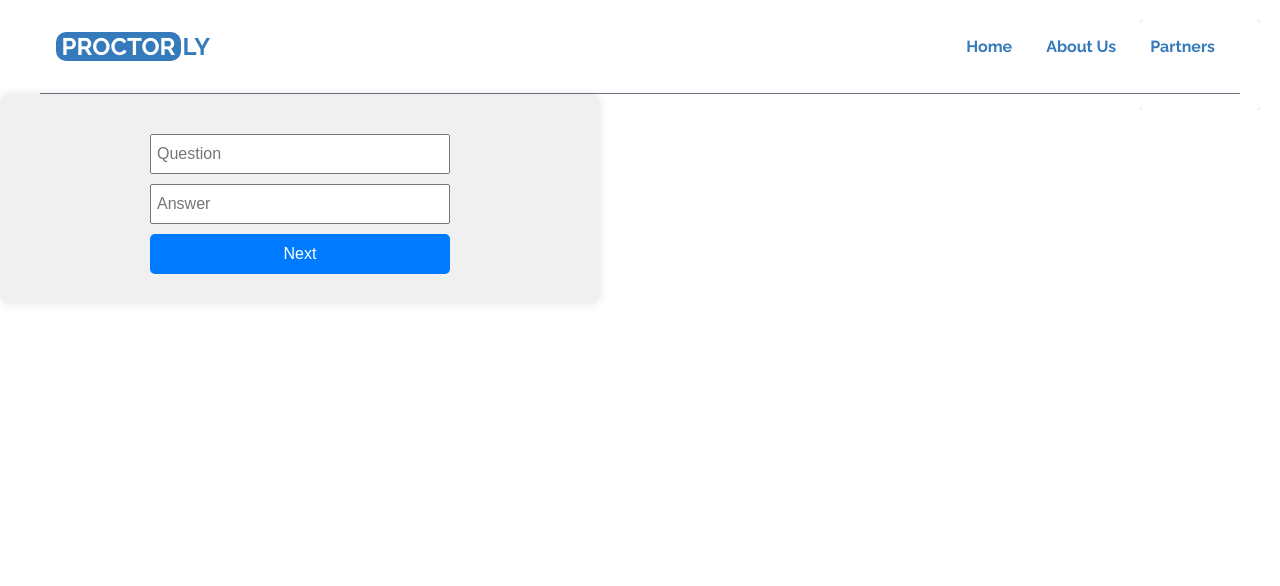
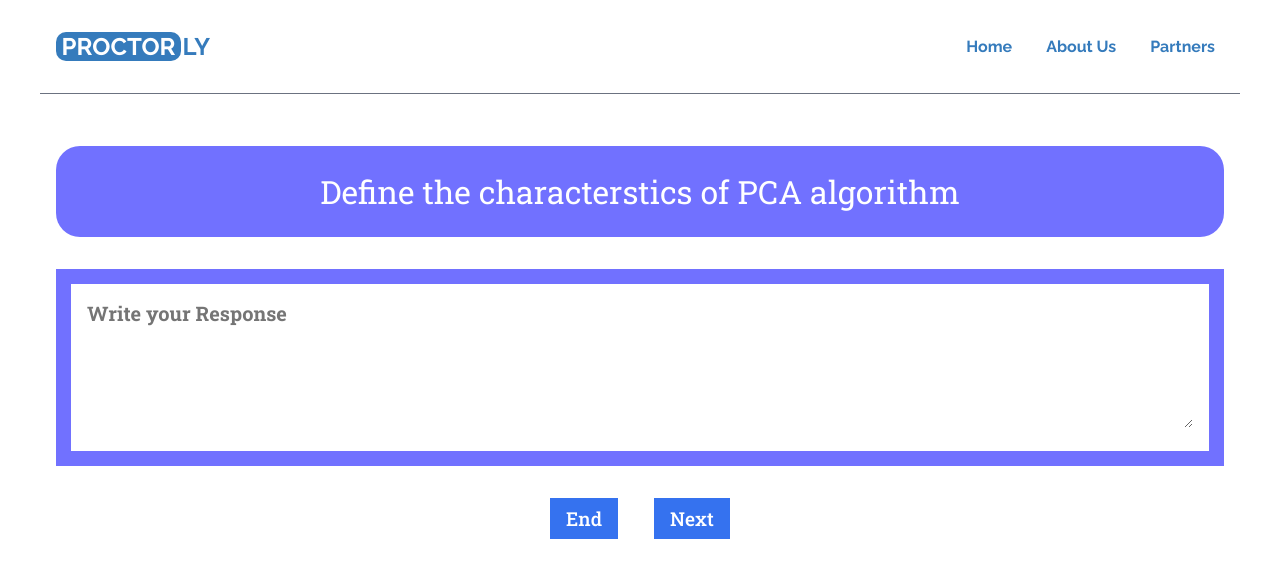
Before and after one commit to kumarkse/Proctorly, a Flask app: page /proctor in a window 1280 px wide. Shown: the top 586 px of the page. Run offline with Flask 3, Linux system fonts and the light colour scheme.

Commit message:
proctor page okish

```diff
--- a/static/css/common.css
+++ b/static/css/common.css
@@ -81,7 +81,7 @@ nav {
 .nav__socials a:hover {
   color: var(--white);
   background-color: var(--primary-color);
-  border-radius: 10rem 2rem;
+  border-radius: 0.5rem;
   font-size: 1.3rem;
 }
 
--- a/static/css/proctor.css
+++ b/static/css/proctor.css
@@ -1,12 +1,24 @@
 
-
+@import url('https://fonts.googleapis.com/css2?family=Roboto+Slab:wght@100..900&display=swap');
+:root{
+    --blue1 :#A7E6FF;
+    --blue2 :#3ABEF9;
+    --blue3 :#3572EF;
+    --blue4 :#050C9C;
+}
 .container {
     /* width: 80%; */
-    max-width: 600px;
-    background-color: #f0f0f0;
+    /* max-width: 600px; */
+    /* background-color: #f0f0f0; */
     border-radius: 10px;
     padding: 20px;
-    box-shadow: 0px 0px 10px rgba(0, 0, 0, 0.1);
+    /* box-shadow: 0px 0px 10px rgba(0, 0, 0, 0.1); */
+    max-width: var(--max-width);
+    margin: auto;
+    padding: 2rem 1rem;
+    display: grid;
+    gap: 2rem;
+    text-align: center;
 }
 
 .topright {
@@ -16,6 +28,7 @@
     width: 120px;
     height: 90px;
     overflow: hidden;
+    display: none;
 }
 
 #video {
@@ -29,26 +42,90 @@
     display: flex;
     flex-direction: column;
     align-items: center;
+    justify-content: center;
     margin-top: 20px;
 }
+.upper{
+    background-color: rgb(113, 113, 255);
+    color: white;
+    border-radius: 1.5rem;
+    width :100%;
+    font-size: xx-large;
+    /* font-weight:bold; */
+    padding: 1.5rem 2rem;
+    margin-bottom: 2rem;
 
-input[type="text"], button {
-    width: 80%;
-    max-width: 300px;
-    height: 40px;
-    margin-bottom: 10px;
-    font-size: 16px;
-    padding: 5px;
+    font-family: "Roboto Slab", serif;
+    font-optical-sizing: auto;
+    font-weight: 400;
+    font-style: normal;
 }
 
-button {
-    cursor: pointer;
-    background-color: #007bff;
+.lower{
+    border: 15px solid rgb(113, 113, 255) ;
+    width :100%;
+    font-size: xx-large;
+    font-weight:bold;
+    padding: 1rem;
+    margin-bottom: 2rem;
+
+}
+.ans{
+    border: none;
+    outline: none;
+    width: 100%;
+    height: 8rem;
+    text-align: left;
+    font-size: 20px;
+    font-weight: bold;
+    font-family: "Roboto Slab", serif;
+    font-optical-sizing: auto;
+    font-weight: 700;
+    font-style: normal;
+
+    color: #242935;
+}
+.btn button{
+    background-color: var(--blue3);
+    border: none;
     color: white;
-    border: none;
-    border-radius: 5px;
+    font-weight: bolder;
+    font-size: larger;
+    padding: 0.5rem 1rem;
+    margin: 0 1rem 1rem 1rem;
+
+    font-family: "Roboto Slab", serif;
+    font-optical-sizing: auto;
+    font-weight: 500;
+    font-style: normal;
 }
 
-button:hover {
-    background-color: #0056b3;
+.btn button:hover{
+    background-color: white;
+    color: var(--blue3);
+    font-weight: bolder;
+    font-size: larger;
+    padding: 0.5rem 1rem;
+    margin: 0 1rem 1rem 1rem;
+    cursor: pointer;
+
+    font-family: "Roboto Slab", serif;
+    font-optical-sizing: auto;
+    font-weight: 500;
+    font-style: normal;
 }
+.btn button:active{
+    background-color: var(--blue3);
+    /* border: none; */
+    border-radius: 2rem;
+    color: white;
+    font-weight: bolder;
+    font-size: larger;
+    padding: 0.5rem 1rem;
+    margin: 0 1rem 1rem 1rem;
+
+    font-family: "Roboto Slab", serif;
+    font-optical-sizing: auto;
+    font-weight: 500;
+    font-style: normal;
+}
--- a/static/js/proctor.js
+++ b/static/js/proctor.js
@@ -2,20 +2,20 @@ document.addEventListener('DOMContentLoaded', function() {
     const video = document.getElementById('video');
     const questionInput = document.getElementById('question');
     const answerInput = document.getElementById('answer');
-    const nextButton = document.getElementById('nextButton');
+    const start_stop = document.getElementById('start_stop');
 
     let stream = null;
     let intervalId = null;
 
     // Start button click event handler
-    nextButton.addEventListener('click', function() {
+    start_stop.addEventListener('click', function() {
         if (intervalId) {
             clearInterval(intervalId);
             intervalId = null;
-            nextButton.textContent = 'Start';
+            start_stop.textContent = 'Start';
         } else {
             startCapture();
-            nextButton.textContent = 'Stop';
+            start_stop.textContent = 'Stop';
         }
     });
 
--- a/templates/proctor.html
+++ b/templates/proctor.html
@@ -1,5 +1,6 @@
 <!DOCTYPE html>
 <html lang="en">
+
 <head>
   <meta charset="UTF-8">
   <meta name="viewport" content="width=device-width, initial-scale=1.0">
@@ -7,6 +8,7 @@
   <link rel="stylesheet" href="{{ url_for('static', filename='css/proctor.css') }}">
   <link rel="stylesheet" href="{{ url_for('static', filename='css/common.css') }}">
 </head>
+
 <body>
   <nav>
     <div class="nav__logo">
@@ -27,16 +29,28 @@
   </nav>
 
   <div class="container">
+
     <div class="topright">
       <video id="video" autoplay></video>
     </div>
+
     <div class="center">
-            <input type="text" id="question" placeholder="Question">
-            <input type="text" id="answer" placeholder="Answer">
+      <div class="upper">
+        <p id="question">
+          Define the characterstics of PCA algorithm
+        </p>
+      </div>
+      <div class="lower">
+        <textarea class="ans" id="answer" placeholder="Write your Response" spellcheck="false" ></textarea>
+      </div>
+      <div class="btn">
+        <button id="start_stop">End</button>
         <button id="nextButton">Next</button>
+      </div>
     </div>
   </div>
 
   <script src="{{ url_for('static', filename='js/proctor.js') }}"></script>
 </body>
+
 </html>
```
Lines whose indentation alone changed are shown as unchanged.
